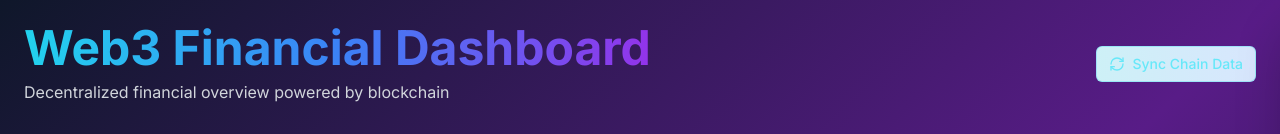
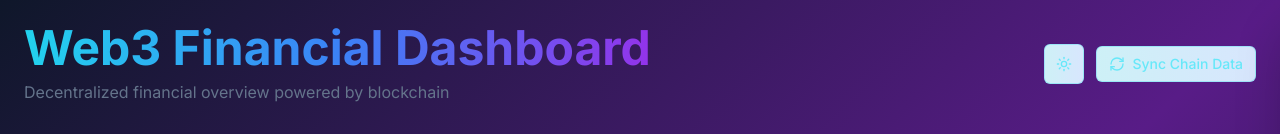
Before and after one commit to shrimpcato/budget-bot-view, a React (Vite) app: page / in a window 1280 px wide. Shown: the top 134 px of the page. Built offline with nearby package versions, Linux system fonts and the light colour scheme; no server answers.

Commit message:
Add light/dark mode toggle
Implement a toggle component to switch between light and dark mode themes.

```diff
--- a/src/App.tsx
+++ b/src/App.tsx
@@ -1,8 +1,10 @@
+
 import { Toaster } from "@/components/ui/toaster";
 import { Toaster as Sonner } from "@/components/ui/sonner";
 import { TooltipProvider } from "@/components/ui/tooltip";
 import { QueryClient, QueryClientProvider } from "@tanstack/react-query";
 import { BrowserRouter, Routes, Route } from "react-router-dom";
+import { ThemeProvider } from "next-themes";
 import Index from "./pages/Index";
 import NotFound from "./pages/NotFound";
 
@@ -10,6 +12,7 @@ const queryClient = new QueryClient();
 
 const App = () => (
   <QueryClientProvider client={queryClient}>
+    <ThemeProvider attribute="class" defaultTheme="system" enableSystem>
       <TooltipProvider>
         <Toaster />
         <Sonner />
@@ -21,6 +24,7 @@ const App = () => (
           </Routes>
         </BrowserRouter>
       </TooltipProvider>
+    </ThemeProvider>
   </QueryClientProvider>
 );
 
--- /dev/null
+++ b/src/components/ThemeToggle.tsx
@@ -0,0 +1,21 @@
+
+import { Moon, Sun } from "lucide-react";
+import { Button } from "@/components/ui/button";
+import { useTheme } from "next-themes";
+
+export function ThemeToggle() {
+  const { theme, setTheme } = useTheme();
+
+  return (
+    <Button
+      variant="outline"
+      size="icon"
+      onClick={() => setTheme(theme === "light" ? "dark" : "light")}
+      className="bg-gradient-to-r from-cyan-500/20 to-blue-500/20 border-cyan-400/30 text-cyan-300 hover:bg-cyan-500/30 transition-all duration-300 hover:scale-105 backdrop-blur-sm"
+    >
+      <Sun className="h-[1.2rem] w-[1.2rem] rotate-0 scale-100 transition-all dark:-rotate-90 dark:scale-0" />
+      <Moon className="absolute h-[1.2rem] w-[1.2rem] rotate-90 scale-0 transition-all dark:rotate-0 dark:scale-100" />
+      <span className="sr-only">Toggle theme</span>
+    </Button>
+  );
+}
--- a/src/index.css
+++ b/src/index.css
@@ -1,3 +1,4 @@
+
 @tailwind base;
 @tailwind components;
 @tailwind utilities;
@@ -37,19 +38,12 @@
     --radius: 0.5rem;
 
     --sidebar-background: 0 0% 98%;
-
     --sidebar-foreground: 240 5.3% 26.1%;
-
     --sidebar-primary: 240 5.9% 10%;
-
     --sidebar-primary-foreground: 0 0% 98%;
-
     --sidebar-accent: 240 4.8% 95.9%;
-
     --sidebar-accent-foreground: 240 5.9% 10%;
-
     --sidebar-border: 220 13% 91%;
-
     --sidebar-ring: 217.2 91.2% 59.8%;
   }
 
@@ -94,10 +88,54 @@
 
 @layer base {
   * {
-    @apply border-border;
+    @apply border-border transition-colors duration-300;
   }
 
   body {
     @apply bg-background text-foreground;
   }
 }
+
+/* Web3 Theme Animations */
+@keyframes fade-in {
+  0% {
+    opacity: 0;
+    transform: translateY(10px);
+  }
+  100% {
+    opacity: 1;
+    transform: translateY(0);
+  }
+}
+
+.animate-fade-in {
+  animation: fade-in 0.6s ease-out;
+}
+
+.delay-200 {
+  animation-delay: 200ms;
+}
+
+.delay-300 {
+  animation-delay: 300ms;
+}
+
+.delay-500 {
+  animation-delay: 500ms;
+}
+
+.delay-700 {
+  animation-delay: 700ms;
+}
+
+.delay-900 {
+  animation-delay: 900ms;
+}
+
+.delay-1100 {
+  animation-delay: 1100ms;
+}
+
+.delay-1300 {
+  animation-delay: 1300ms;
+}
--- a/src/pages/Index.tsx
+++ b/src/pages/Index.tsx
@@ -1,10 +1,10 @@
-
 import { useState } from "react";
 import { Card, CardContent, CardHeader, CardTitle } from "@/components/ui/card";
 import { Button } from "@/components/ui/button";
 import { MessageCircle, X, DollarSign, TrendingUp, TrendingDown, PieChart, RefreshCw } from "lucide-react";
 import { PieChart as RechartsPieChart, Pie, Cell, ResponsiveContainer, BarChart, Bar, XAxis, YAxis, CartesianGrid, Tooltip } from "recharts";
 import { useSheetData } from "../hooks/useSheetData";
+import { ThemeToggle } from "../components/ThemeToggle";
 
 const Index = () => {
   const [isChatOpen, setIsChatOpen] = useState(false);
@@ -23,7 +23,7 @@ const Index = () => {
   };
 
   return (
-    <div className="min-h-screen bg-gradient-to-br from-slate-900 via-purple-900 to-slate-900 p-4 md:p-6 relative overflow-hidden">
+    <div className="min-h-screen bg-gradient-to-br from-slate-900 via-purple-900 to-slate-900 dark:from-slate-900 dark:via-purple-900 dark:to-slate-900 bg-background p-4 md:p-6 relative overflow-hidden">
       {/* Animated background elements */}
       <div className="absolute inset-0 overflow-hidden pointer-events-none">
         <div className="absolute top-1/4 left-1/4 w-64 h-64 bg-cyan-500/10 rounded-full blur-3xl animate-pulse"></div>
@@ -38,8 +38,10 @@ const Index = () => {
             <h1 className="text-4xl md:text-5xl font-bold bg-gradient-to-r from-cyan-400 via-blue-500 to-purple-600 bg-clip-text text-transparent mb-2 animate-fade-in">
               Web3 Financial Dashboard
             </h1>
-            <p className="text-gray-300 animate-fade-in delay-200">Decentralized financial overview powered by blockchain</p>
+            <p className="text-gray-300 dark:text-gray-300 text-muted-foreground animate-fade-in delay-200">Decentralized financial overview powered by blockchain</p>
           </div>
+          <div className="flex items-center gap-3">
+            <ThemeToggle />
             <Button
               onClick={refreshData}
               variant="outline"
@@ -50,6 +52,7 @@ const Index = () => {
               <RefreshCw className={`h-4 w-4 ${loading ? 'animate-spin' : ''}`} />
               Sync Chain Data
             </Button>
+          </div>
         </div>
 
         {/* Error Message */}
```
Lines whose indentation alone changed are shown as unchanged.
